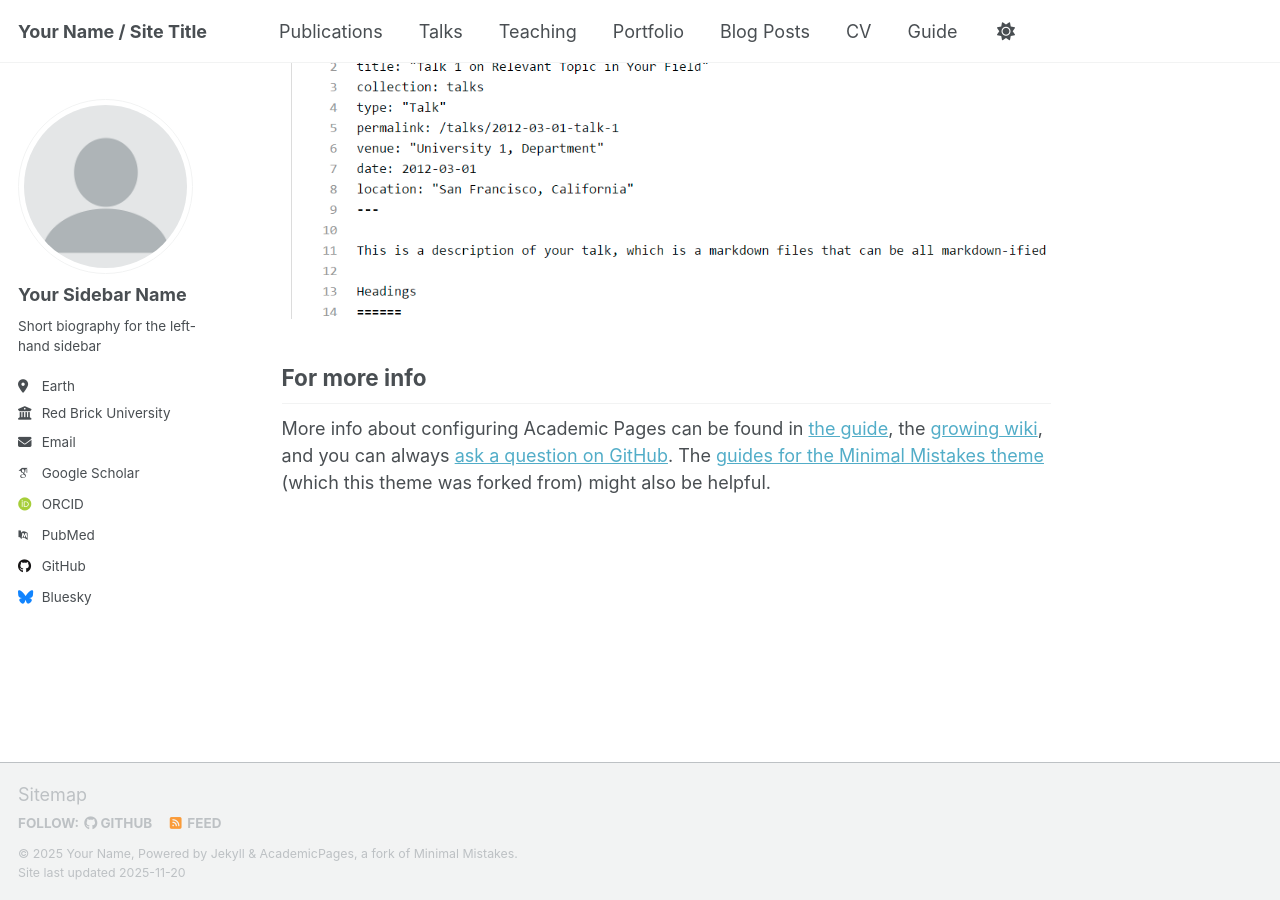
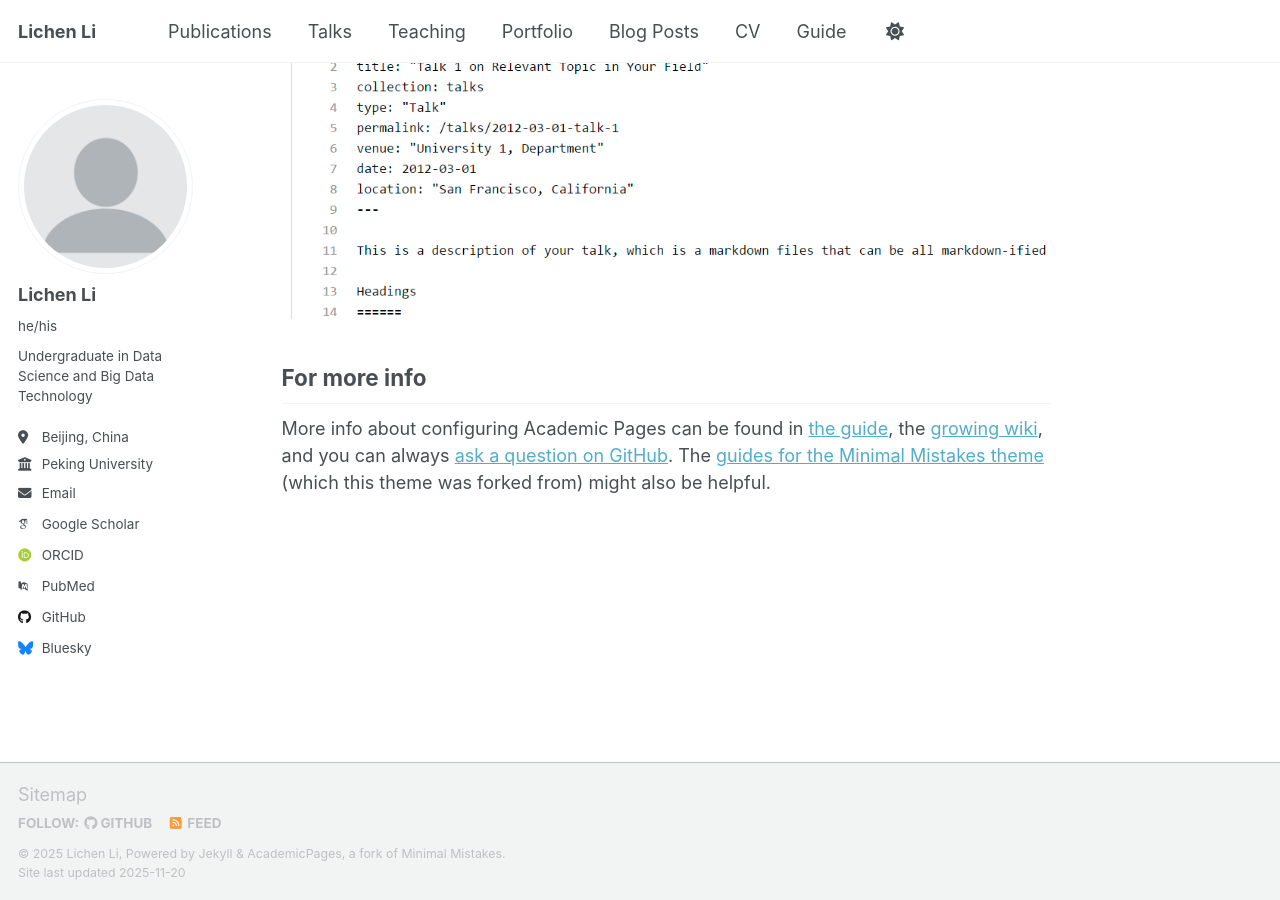
Before and after one commit to LichenLillc/LichenLillc.github.io, a Jekyll site: the page built from _pages/about.md, in a window 1280 px wide and 900 px high, scrolled down 2880 px. Built offline with Jekyll 4.4.1, drawn with Linux system fonts in a browser that asks for light colours; some web fonts are replaced; a script that is not in the unit is left out.

Commit message:
Update personal information in _config.yml

```diff
--- a/_config.yml
+++ b/_config.yml
@@ -9,14 +9,14 @@
 # Basic Site Settings
 locale                   : "en-US"
 site_theme               : "default" # Currently available options are "default", "air"
-title                    : "Your Name / Site Title"
+title                    : "Lichen Li"
 title_separator          : "-"
-name                     : &name "Your Name"
-description              : &description "Your Name's academic portfolio"   # Update this with a general description of your site, this is the default if not overridden by a page
-url                      : https://academicpages.github.io # The base hostname & protocol for your site e.g. "https://[your GitHub username].github.io",
+name                     : &name "Lichen Li"
+description              : &description "Lichen's academic homepage"   # Update this with a general description of your site, this is the default if not overridden by a page
+url                      : https://lichenlillc.github.io # The base hostname & protocol for your site e.g. "https://[your GitHub username].github.io",
                                                            # or if you already have some other page hosted on Github then use "https://[your GitHub username].github.io/[Your Repo Name]"
 baseurl                  : "" # the subpath of your site, e.g. "/blog"
-repository               : "academicpages/academicpages.github.io"
+repository               : "LichenLillc/LichenLillc.github.io"
 
 # Site Author - The following control what appear as part of the author content on the side bar.
 #               If a field is blank the icon and link will not appear, otherwise it will be shown.
@@ -24,18 +24,18 @@ repository               : "academicpages/academicpages.github.io"
 author:
   # Biographic information
   avatar           : "profile.png"
-  name             : "Your Sidebar Name"
-  pronouns         : # example: "she/her"
-  bio              : "Short biography for the left-hand sidebar"
-  location         : "Earth"
-  employer         : "Red Brick University"
+  name             : "Lichen Li"
+  pronouns         : "he/his"
+  bio              : "Undergraduate in Data Science and Big Data Technology"
+  location         : "Beijing, China"
+  employer         : "Peking University"
   uri              : # URL
-  email            : "none@example.org"
+  email            : "lilichen@stu.pku.edu.cn"
 
   # Academic websites
   academia         : # URL
   arxiv            : # URL - Update with the correct link to your profile
-  googlescholar    : "https://scholar.google.com/citations?user=PS_CX0AAAAAJ"
+  googlescholar    : "https://scholar.google.com/citations?user=JYmBpzkAAAAJ&hl=en"
   inspire-hep      : # URL
   impactstory      : # URL
   orcid            : "https://orcid.org/yourorcidurl"
```
